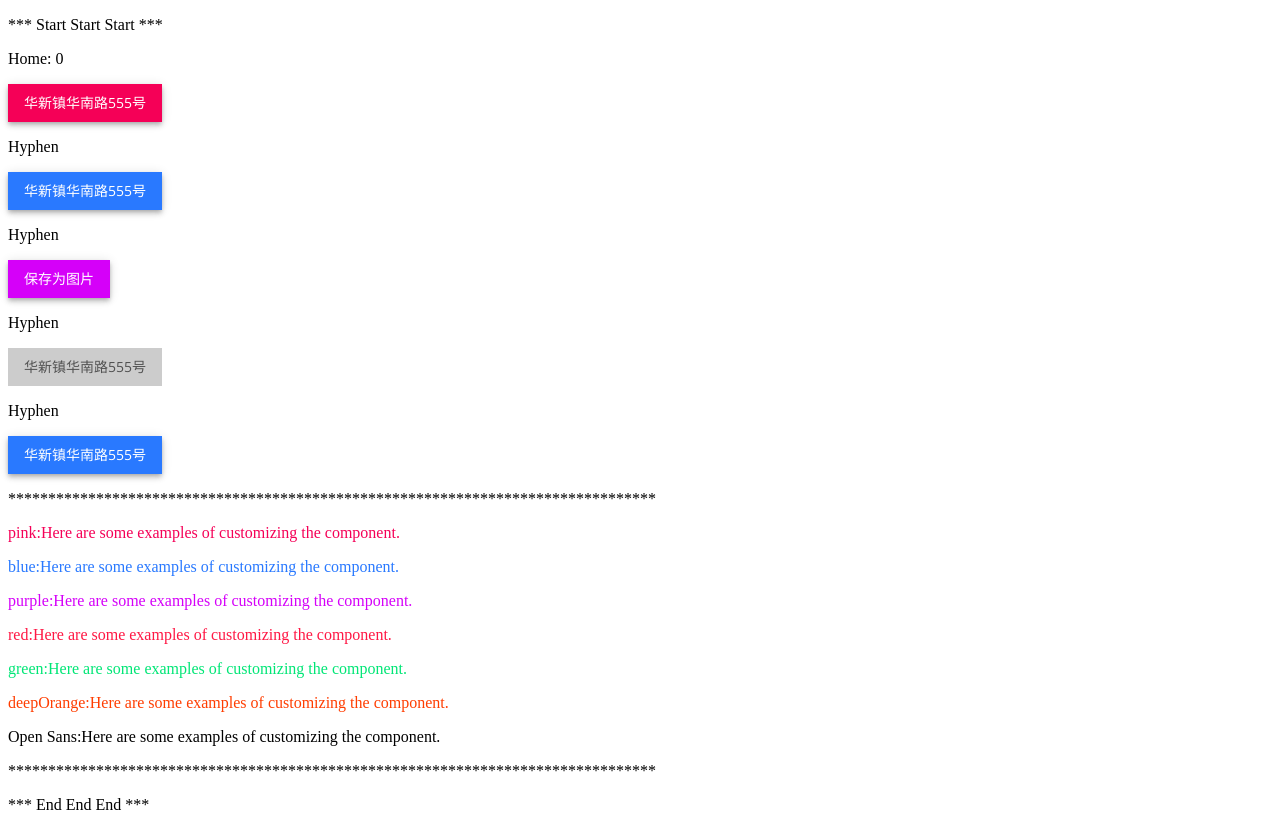
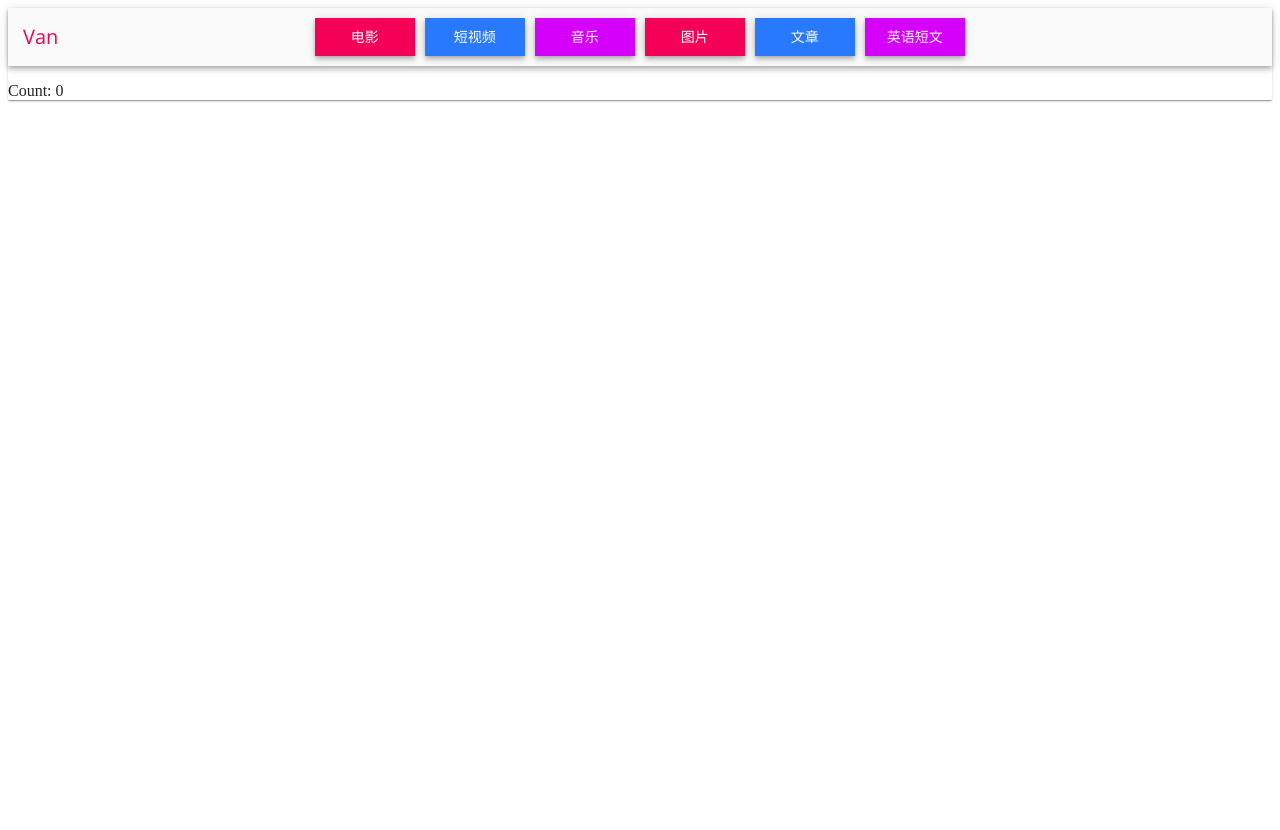
Before and after one commit to w-lianfu/van, a React app: page / in a window 1280 px wide. After the commit the page ends 800 px from the top, so only its background shows below. Built offline with nearby package versions, Linux system fonts and the light colour scheme.

Commit message:
add app-header

```diff
--- /dev/null
+++ b/src/common/components/app-header.tsx
@@ -0,0 +1,70 @@
+import React, { FC } from 'react';
+import {
+  AppBar,
+  Button,
+  Typography,
+  Box,
+  Toolbar,
+} from '@material-ui/core';
+import {
+  makeStyles,
+  createStyles,
+  Theme,
+} from '@material-ui/core/styles';
+import { pink, grey } from '@material-ui/core/colors';
+
+
+import '@scss/common-comp/app-header.scss';
+
+interface IProps {}
+interface IState {}
+
+const useStyles = makeStyles((theme: Theme) => (
+  createStyles({
+    toolBar: {
+      [theme.breakpoints.up('md')]: {
+        paddingLeft: 0,
+        paddingRight: 0,
+      },
+      display: 'flex',
+      justifyContent: 'space-between',
+    },
+    logoText: {
+      paddingRight: '5px',
+      fontSize: '20px',
+      fontWeight: 500,
+      color: pink['A400'],
+    },
+    rightText: {
+      paddingLeft: '5px',
+      color: grey[50],
+    },
+  })
+));
+
+const AppHeader: FC = (props: IProps, state: IState) => {
+  const classes = useStyles();
+
+  return (
+    <AppBar square position="static" className="app-header">
+      <Toolbar variant="dense" className={classes.toolBar}>
+        <Box>
+          <Typography className={classes.logoText}>Van</Typography>
+        </Box>
+        <Box>
+          <Button variant="contained" color="primary">电影</Button>
+          <Button variant="contained" color="secondary">短视频</Button>
+          <Button variant="contained">音乐</Button>
+          <Button variant="contained" color="primary">图片</Button>
+          <Button variant="contained" color="secondary">文章</Button>
+          <Button variant="contained">英语短文</Button>
+        </Box>
+        <Box>
+          <Typography className={classes.rightText}>Right</Typography>
+        </Box>
+      </Toolbar>
+    </AppBar>
+  )
+}
+
+export default AppHeader;
--- a/src/common/components/app-router.tsx
+++ b/src/common/components/app-router.tsx
@@ -7,11 +7,13 @@ import {
 
 import '@commonScss';
 import Home from '@comp/home';
+import Film from '@comp/film';
 
 const AppRouter: FC = () => (
   <Router>
     <Switch>
       <Route exact path="/" component={Home} />
+      <Route exact path="/film" component={Film} />
     </Switch>
   </Router>
 )
--- a/src/common/scss/color.scss
+++ b/src/common/scss/color.scss
@@ -7,6 +7,7 @@ $tomato: tomato;
 
 $pink400: #f50057;
 $blue400: #2979ff;
+$purple400: #d500f9;
 
 $c000: #000;
 $c111: #111;
@@ -34,6 +35,7 @@ $fff: #fff;
 
 .pink400 { color: $pink400; }
 .blue400 { color: $blue400; }
+.purple400 { color: $purple400; }
 
 .c000 { color: $c000; }
 .c111 { color: $c111; }
--- a/src/common/scss/global.scss
+++ b/src/common/scss/global.scss
@@ -1,10 +1,10 @@
 @import './color.scss';
 
-.demo-label {
-  display: inline-flex;
-  width: 130px;
-  font-size: 16px;
+#root {
+  display: flex;
+  justify-content: center;
 }
-.demo-span {
-  font-size: 16px;
+
+.home-paper {
+  width: 1100px;
 }
--- /dev/null
+++ b/src/components/film/index.tsx
@@ -0,0 +1,14 @@
+import React, { FC } from 'react';
+
+interface IProps {};
+interface IState {};
+
+const Film: FC = (props: IProps, state: IState) => {
+  return (
+    <div>
+      <p>Film</p>
+    </div>
+  )
+}
+
+export default Film;
--- a/src/components/home/index.tsx
+++ b/src/components/home/index.tsx
@@ -1,18 +1,12 @@
 import React, { FC } from 'react';
 import { observer } from 'mobx-react';
 import {
-  deepOrange,
-  green,
-  red,
-  purple,
-  pink,
-  blue,
-} from '@material-ui/core/colors';
-import { Button } from '@material-ui/core';
+  Paper,
+} from '@material-ui/core';
 
 import store from '@commonStore/test';
 import AppRoot from '@commonComp/app-root';
-import saveAsImage from '@tool/save-as-image';
+import AppHeader from '@commonComp/app-header';
 
 interface IProps {}
 interface IState {}
@@ -21,58 +15,11 @@ const Home: FC = (props: IProps, state: IState) => {
 
   return (
     <AppRoot>
-      <p>*** Start Start Start ***</p>
-      <p>Home: {store.count}</p>
-      <p>
-        <Button variant="contained" color="primary" onClick={store.increment}>华新镇华南路555号</Button>
-      </p>
-      <p>Hyphen</p>
-      <p>
-        <Button variant="contained" color="secondary" onClick={store.decrement}>华新镇华南路555号</Button>
-      </p>
-      <p>Hyphen</p>
-      <p>
-        <Button variant="contained" color="default" onClick={saveAsImage}>保存为图片</Button>
-      </p>
-      <p>Hyphen</p>
-      <p>
-        <Button variant="contained" color="primary" disabled>华新镇华南路555号</Button>
-      </p>
-      <p>Hyphen</p>
-      <p>
-        <Button variant="contained" color="secondary">华新镇华南路555号</Button>
-      </p>
-      <p>*********************************************************************************</p>
-      <p style={{color: pink['A400']}}>
-        <label className="demo-label">pink:</label>
-        <span className="demo-span">Here are some examples of customizing the component.</span>
-      </p>
-      <p style={{color: blue['A400']}}>
-        <label className="demo-label">blue:</label>
-        <span className="demo-span">Here are some examples of customizing the component.</span>
-      </p>
-      <p style={{color: purple['A400']}}>
-        <label className="demo-label">purple:</label>
-        <span className="demo-span">Here are some examples of customizing the component.</span>
-      </p>
-      <p style={{color: red['A400']}}>
-        <label className="demo-label">red:</label>
-        <span className="demo-span">Here are some examples of customizing the component.</span>
-      </p>
-      <p style={{color: green['A400']}}>
-        <label className="demo-label">green:</label>
-        <span className="demo-span">Here are some examples of customizing the component.</span>
-      </p>
-      <p style={{color: deepOrange['A400']}}>
-        <label className="demo-label">deepOrange:</label>
-        <span className="demo-span">Here are some examples of customizing the component.</span>
-      </p>
-      <p>
-        <label className="demo-label">Open Sans:</label>
-        <span className="demo-span">Here are some examples of customizing the component.</span>
-      </p>
-      <p>*********************************************************************************</p>
-      <p>*** End End End ***</p>
+      <Paper square className="home-paper">
+        <AppHeader />
+
+        <p>Count: {store.count}</p>
+      </Paper>
     </AppRoot>
   )
 }
--- /dev/null
+++ b/src/scss/common-comp/app-header.scss
@@ -0,0 +1,11 @@
+@import '@commonScss/color.scss';
+
+.app-header {
+  padding: 10px 15px;
+
+  button {
+    margin-right: 10px;
+
+    &:last-child { margin-right: 0; }
+  }
+}
--- /dev/null
+++ b/src/util/theme-config/app-bar.tsx
@@ -0,0 +1,15 @@
+import { grey } from '@material-ui/core/colors';
+
+interface IConfig {
+  MuiAppBar: object,
+}
+
+const AppBarConfig: IConfig = {
+  MuiAppBar: {
+    colorPrimary: {
+      backgroundColor: grey[50],
+    },
+  },
+}
+
+export default AppBarConfig;
--- a/src/util/theme-config/button-config.tsx
+++ b/src/util/theme-config/button-config.tsx
@@ -1,4 +1,4 @@
-import { purple } from '@material-ui/core/colors';
+import { purple, grey } from '@material-ui/core/colors';
 
 interface IConfig {
   MuiButton: object,
@@ -18,7 +18,7 @@ const ButtonConfig: IConfig = {
       },
     },
     contained: {
-      color: '#fff',
+      color: grey[50],
       backgroundColor: purple['A400'],
       boxShadow: `0px 2px 4px -1px rgba(0, 0, 0, 0.2),
         0px 4px 5px 0px rgba(0, 0, 0, 0.14),
--- a/src/util/theme-config/index.tsx
+++ b/src/util/theme-config/index.tsx
@@ -9,6 +9,9 @@ import {
 } from '@material-ui/core/colors';
 
 import ButtonConfig from './button-config';
+import AppBarConfig from './app-bar';
+import TypographyConfig from './typography';
+import ToolbarConfig from './toolbar';
 
 interface IProps {
   children?: ReactNode,
@@ -40,6 +43,9 @@ const theme = createMuiTheme({
   // 覆盖默认样式
   overrides: {
     ...ButtonConfig,
+    ...AppBarConfig,
+    ...TypographyConfig,
+    ...ToolbarConfig,
   },
 });
 
--- /dev/null
+++ b/src/util/theme-config/toolbar.tsx
@@ -0,0 +1,13 @@
+interface IConfig {
+  MuiToolbar: object,
+}
+
+const ToolbarConfig: IConfig = {
+  MuiToolbar: {
+    dense: {
+      minHeight: 0,
+    },
+  },
+};
+
+export default ToolbarConfig;
--- /dev/null
+++ b/src/util/theme-config/typography.tsx
@@ -0,0 +1,15 @@
+interface IConfig {
+  MuiTypography: object,
+}
+
+const TypographyConfig: IConfig = {
+  MuiTypography: {
+    body1: {
+      lineHeight: 1,
+      fontSize: '15px',
+      color: '#000',
+    },
+  },
+};
+
+export default TypographyConfig;
```
Also changed, not shown: 1 other file (tests, documents, lock files or other folders).
